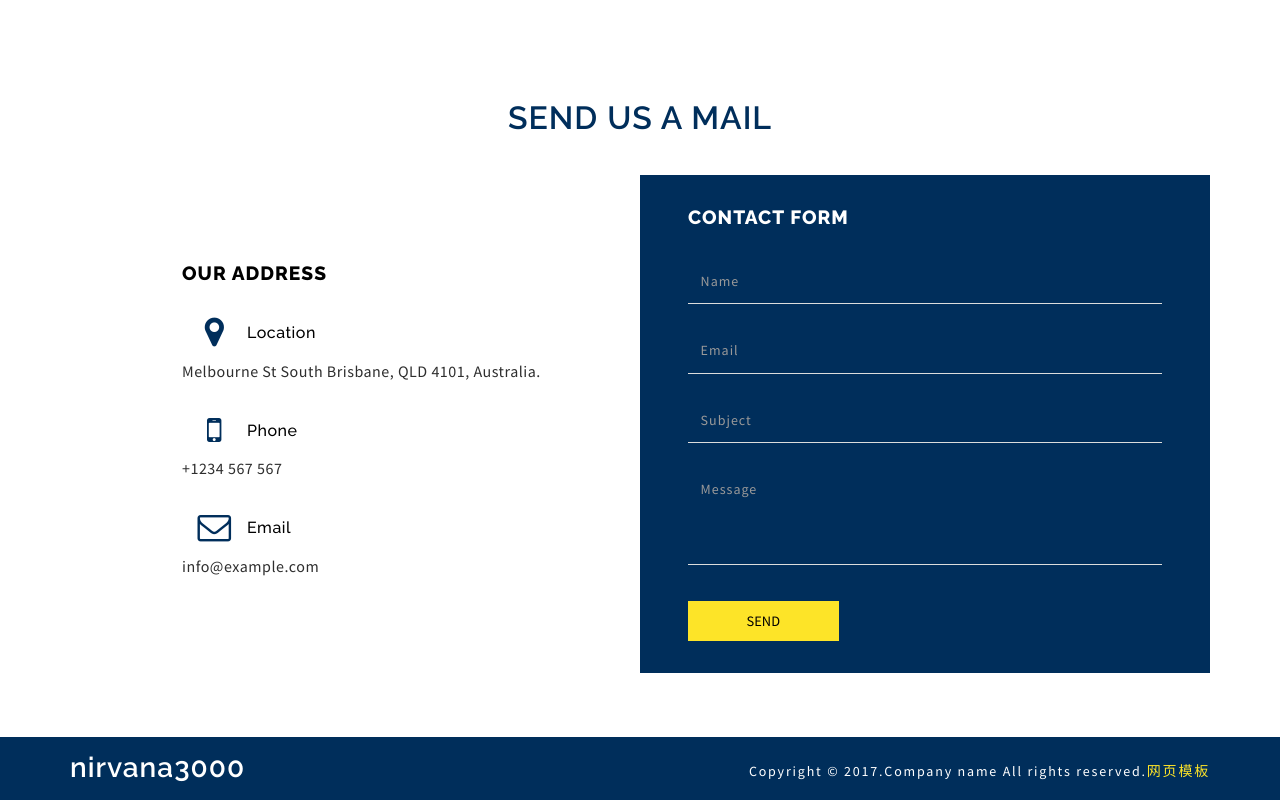
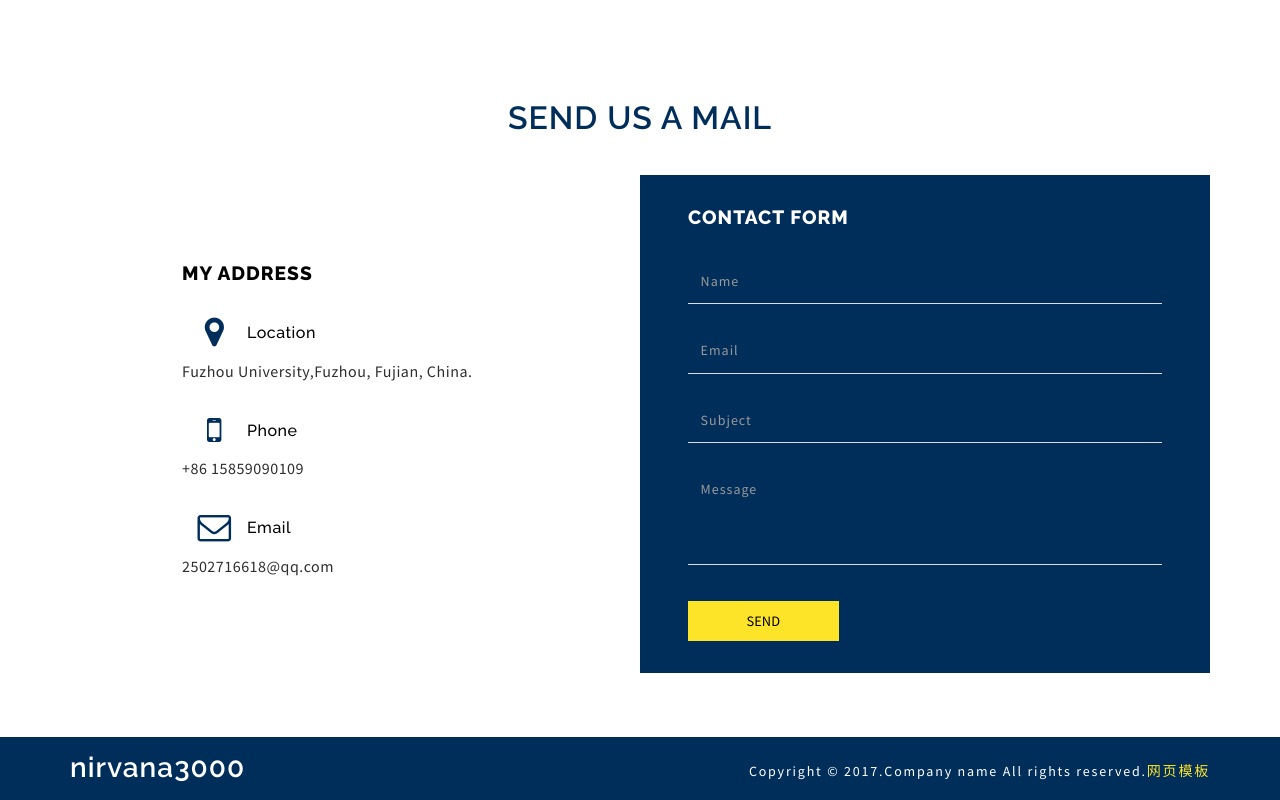
Before and after one commit to nirvana3000/nirvana3000.github.io, a plain HTML site: page index.html in a window 1280 px wide. Shown: the part 3535-4335 px from the top of the page. Drawn offline with Linux system fonts and the light colour scheme.

Commit message:
Update index.html

```diff
--- a/index.html
+++ b/index.html
@@ -386,11 +386,11 @@
 			<div class="agile-contact-grids">
 				<div class="agile-contact-left">
 					<div class="col-md-6 address-grid">
-						<h4>Our Address</h4>
+						<h4>My Address</h4>
 						<ul class="w3_address">
-							<li><i class="fa fa-map-marker" aria-hidden="true"></i><span>Location</span><br>Melbourne St South Brisbane, QLD 4101, Australia.</li>
-							<li><i class="fa fa-mobile" aria-hidden="true"></i><span>Phone</span><br>+1234 567 567</li>
-							<li><i class="fa fa-envelope-o" aria-hidden="true"></i><span>Email</span><br><a href="mailto:info@example.com">info@example.com</a></li>
+							<li><i class="fa fa-map-marker" aria-hidden="true"></i><span>Location</span><br>Fuzhou University,Fuzhou, Fujian, China.</li>
+							<li><i class="fa fa-mobile" aria-hidden="true"></i><span>Phone</span><br>+86 15859090109</li>
+							<li><i class="fa fa-envelope-o" aria-hidden="true"></i><span>Email</span><br><a href="mailto:info@example.com">2502716618@qq.com</a></li>
 						</ul>
 					</div>
 					<div class="col-md-6 contact-form">
```
